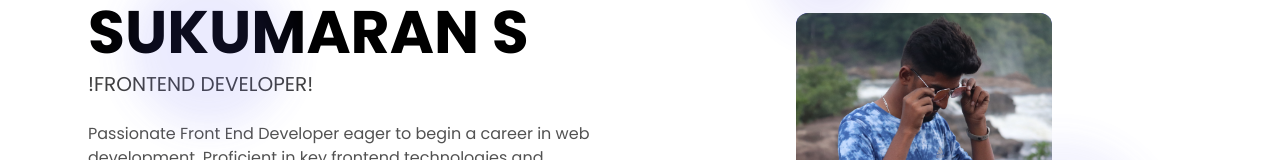
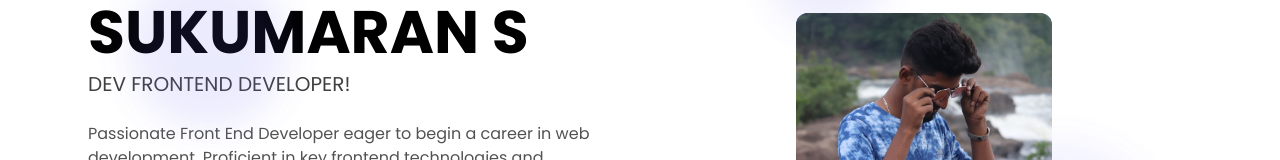
Before and after one commit to Suku2552/portfolio, a React (Vite) app: page / in a window 1280 px wide. Shown: the part 243-403 px from the top of the page. Built offline with nearby package versions, Linux system fonts and the light colour scheme; the HTML template or start-up script is replaced by a standard one.

Commit message:
test: updated Hero section

```diff
--- a/src/components/Hero.jsx
+++ b/src/components/Hero.jsx
@@ -16,7 +16,7 @@ export default function Hero() {
           <motion.div initial={{ opacity: 0, y: 12 }} animate={{ opacity: 1, y: 0 }} transition={{ duration: 0.8 }}>
             <p className="text-sm text-brand font-semibold">Hello, I am</p>
             <h1 className="mt-2 text-4xl md:text-6xl font-bold font-display">SUKUMARAN S</h1>
-            <p className="mt-2 text-xl text-neutral-700 dark:text-neutral-300">!FRONTEND DEVELOPER! </p>
+            <p className="mt-2 text-xl text-neutral-700 dark:text-neutral-300">DEV FRONTEND DEVELOPER! </p>
             <p className="mt-6 text-neutral-600 dark:text-neutral-300 max-w-xl">Passionate Front End Developer eager to begin a career in web development. Proficient in key frontend technologies and passionate about creating seamless user experiences. Ready to collaborate and learn, contributing to innovative web applications and applying strong organizational and communication skills.</p>
             <div className="mt-6 flex gap-3">
               <a href="#projects" className="rounded-md bg-brand px-4 py-2 text-white font-semibold">See Projects</a>
```
